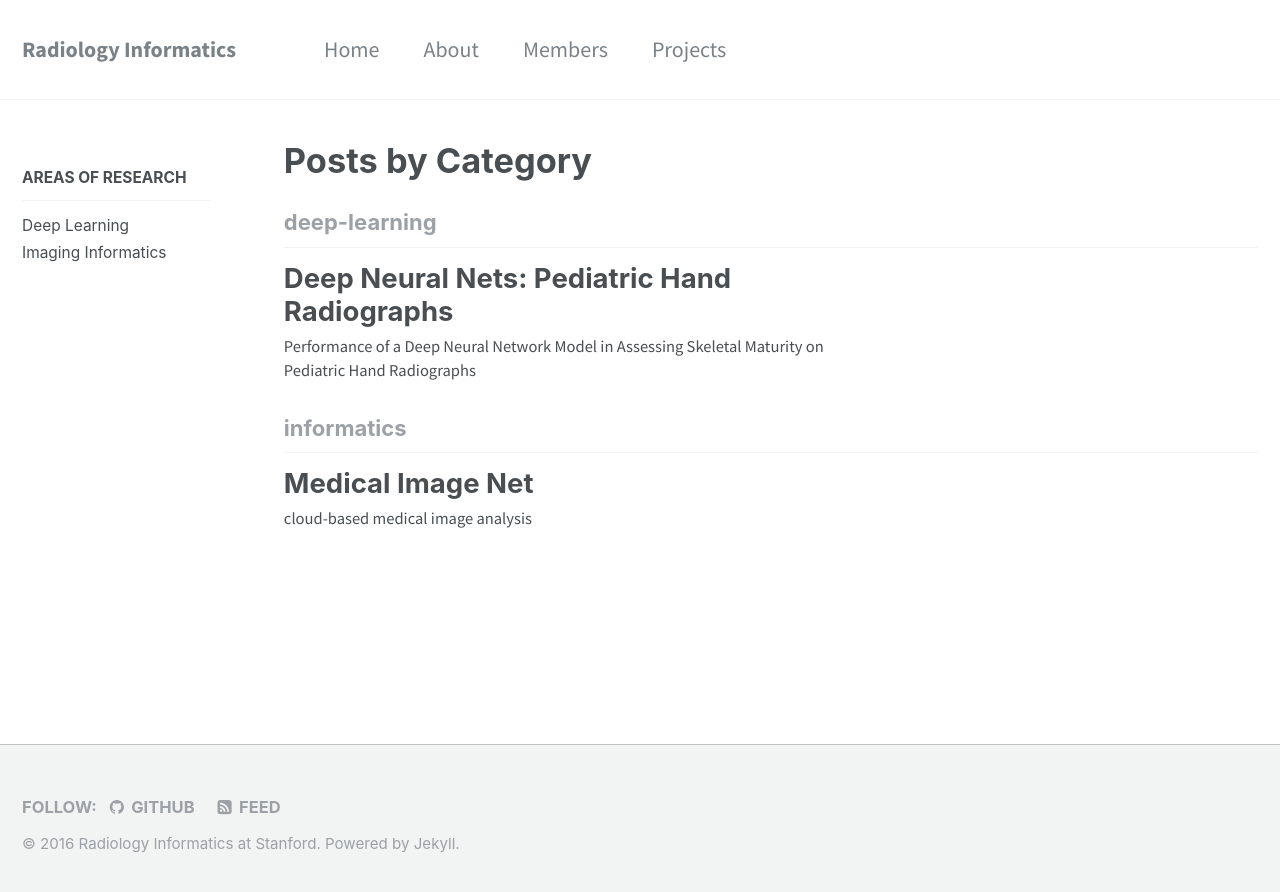
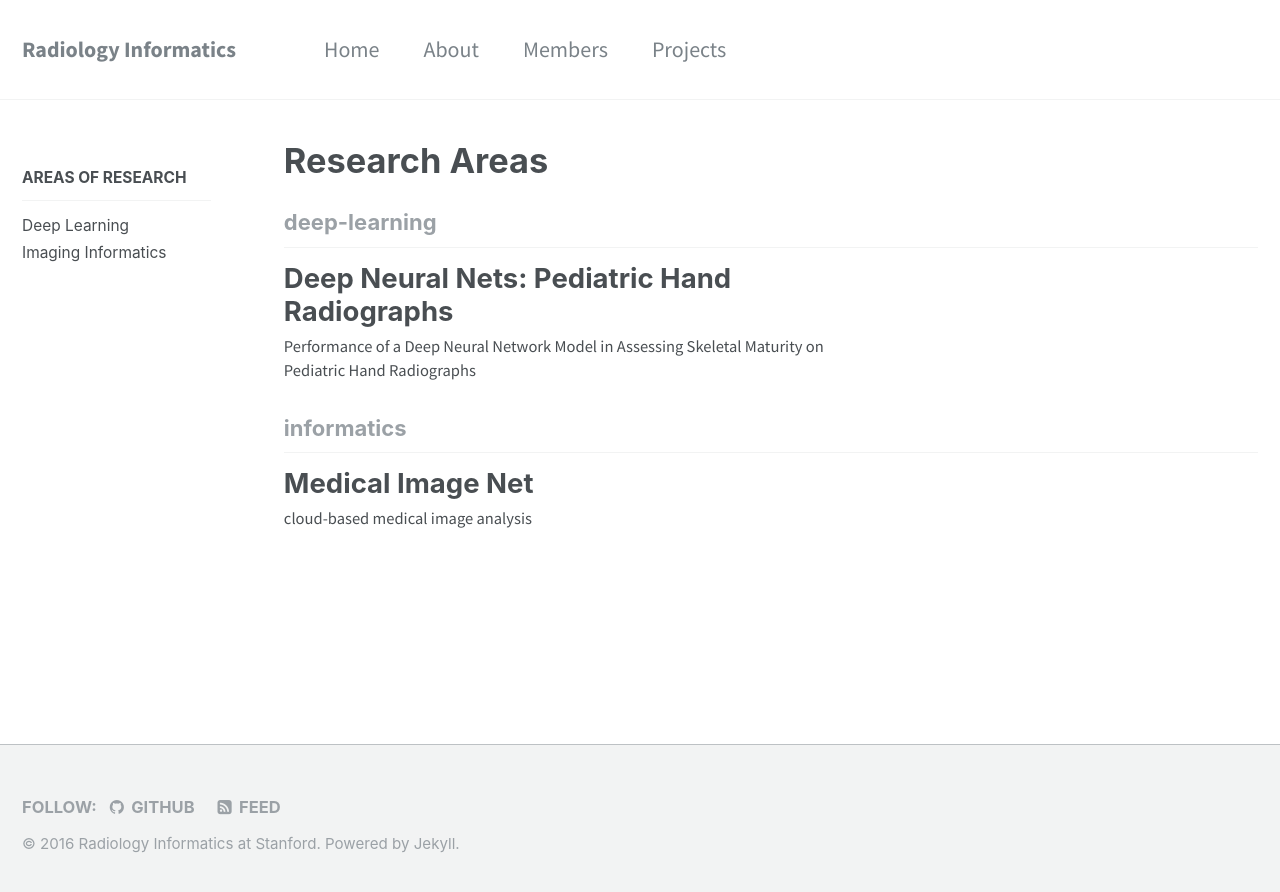
Before and after one commit to radinformatics/radinformatics.github.io, a Jekyll site: the page built from _pages/category-archive.html, in a window 1280 px wide. Shown: the top 892 px of the page. Built offline with Jekyll 4.4.1, drawn with Linux system fonts in a browser that asks for light colours; some web fonts are replaced.

Commit message:
changing "Post Categories" to "Research Areas"

```diff
--- a/_pages/category-archive.html
+++ b/_pages/category-archive.html
@@ -1,7 +1,7 @@
 ---
 layout: archive
 permalink: /categories/
-title: "Posts by Category"
+title: "Research Areas"
 author_profile: false
 sidebar:
   nav: "docs"
```
